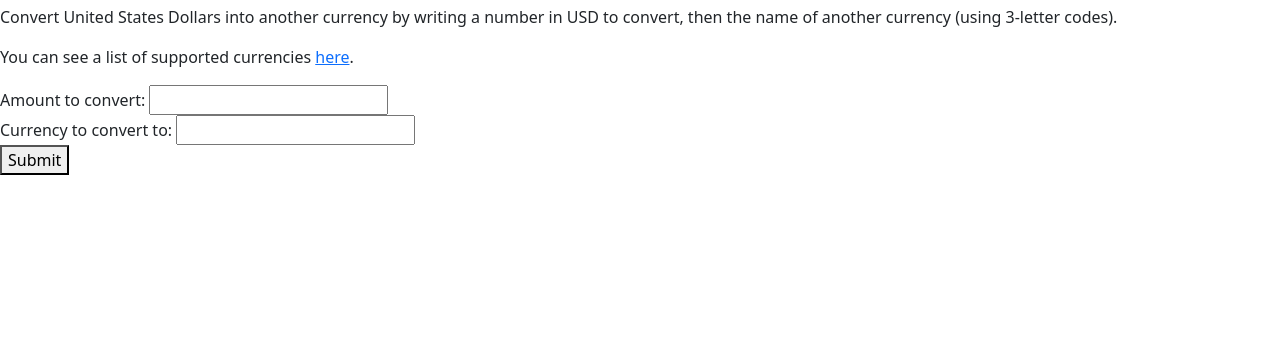
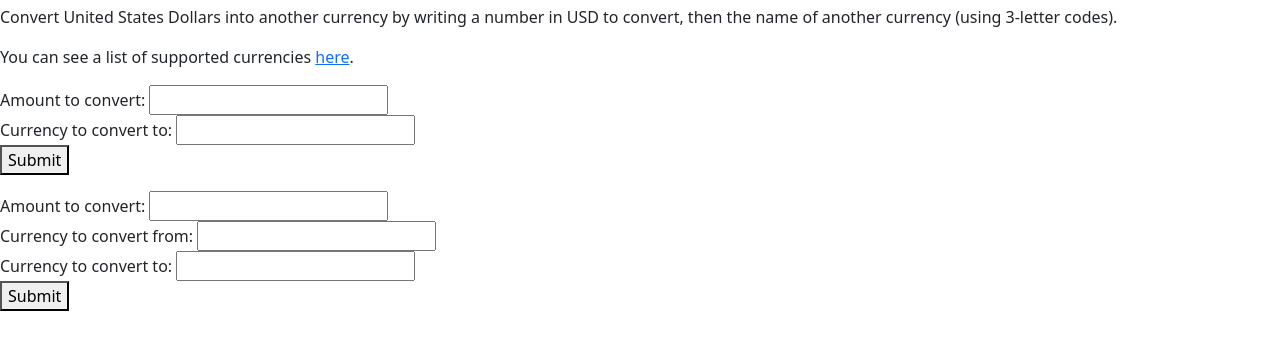
Before and after one commit to igl-myrick/currency-exchange, a website built with webpack: page src/index.html in a window 1280 px wide. Shown: the part 78-428 px from the top of the page. Built offline with nearby package versions, Linux system fonts and the light colour scheme.

Commit message:
add separate form and output for pair conversion

```diff
--- a/src/index.html
+++ b/src/index.html
@@ -19,6 +19,22 @@
     </div>
     <button type="submit">Submit</button>
   </form>
-  <p id="output"></p>
+  <p id="usd-conversion-output"></p>
+  <form id="pair-conversion">
+    <div class="form-group">
+      <label for="amount">Amount to convert:</label>
+      <input id="amount" type="text" name="amount">
+    </div>
+    <div class="form-group">
+      <label for="currency1">Currency to convert from:</label>
+      <input id="currency1" type="text" name="currency1">
+    </div>
+    <div class="form-group">
+      <label for="currency2">Currency to convert to:</label>
+      <input id="currency2" type="text" name="currency2">
+    </div>
+    <button type="submit">Submit</button>
+  </form>
+  <p id="pair-conversion-output"></p>
 </body>
 </html>
```
